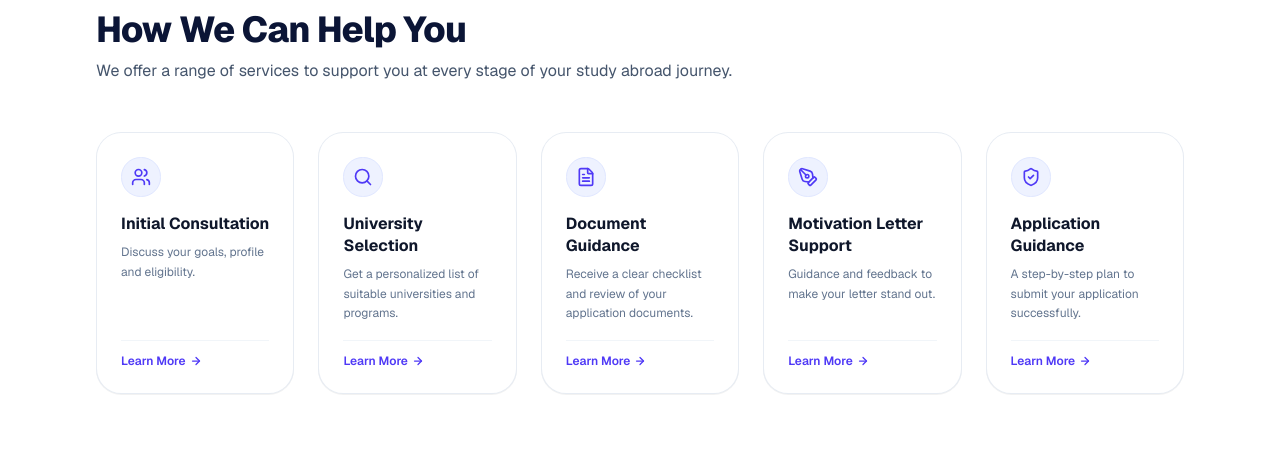
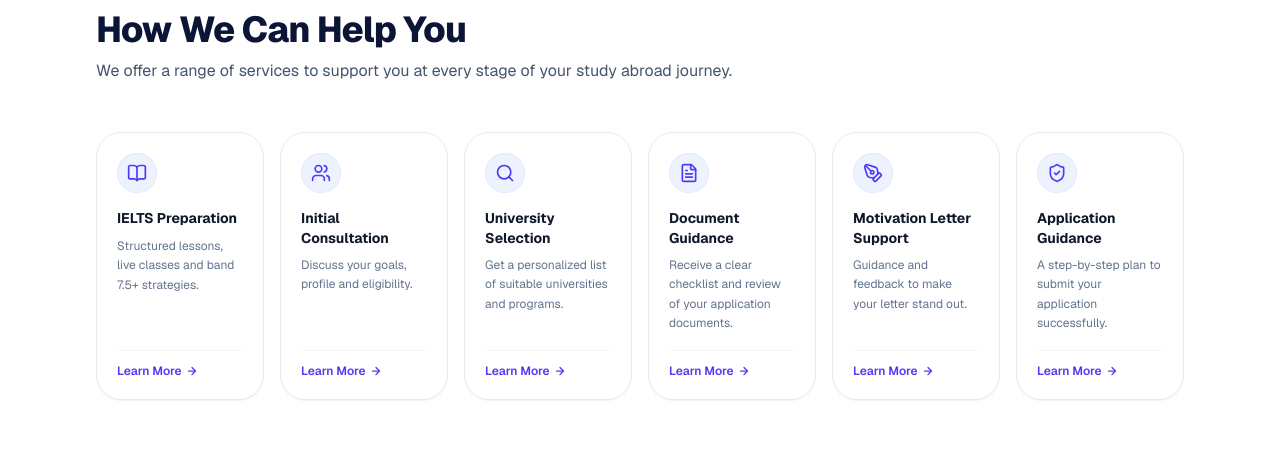
Before and after one commit to zineddine240/studywithasma, a Next.js app: page / in a window 1280 px wide. Shown: the part 2300-2750 px from the top of the page. Built offline with nearby package versions, Linux system fonts and the light colour scheme; no server answers.

Commit message:
feat(services): add IELTS Preparation as service 1 to services grid

```diff
--- a/src/components/home/NewServicesSection.tsx
+++ b/src/components/home/NewServicesSection.tsx
@@ -4,6 +4,7 @@ import { useRef } from "react";
 import Link from "next/link";
 import {
   ArrowRight,
+  BookOpen,
   FileText,
   PenTool,
   Search,
@@ -22,6 +23,12 @@ interface ServiceItem {
 }
 
 const SERVICES: ServiceItem[] = [
+  {
+    title: "IELTS Preparation",
+    description: "Structured lessons, live classes and band 7.5+ strategies.",
+    icon: BookOpen,
+    href: "/courses",
+  },
   {
     title: "Initial Consultation",
     description: "Discuss your goals, profile and eligibility.",
@@ -132,17 +139,17 @@ export default function NewServicesSection() {
           </p>
         </div>
 
-        {/* 5 Services Grid */}
+        {/* 6 Services Grid */}
         <div
           ref={gridRef}
-          className="grid grid-cols-1 sm:grid-cols-2 md:grid-cols-3 xl:grid-cols-5 gap-4 sm:gap-6"
+          className="grid grid-cols-1 sm:grid-cols-2 md:grid-cols-3 xl:grid-cols-6 gap-4"
         >
           {SERVICES.map((service, index) => {
             const Icon = service.icon;
             return (
               <div
                 key={index}
-                className="group bg-white rounded-2xl border border-slate-200/80 p-5 sm:p-6 shadow-2xs hover:shadow-md hover:border-indigo-200 transition-all duration-200 flex flex-col justify-between"
+                className="group bg-white rounded-2xl border border-slate-200/80 p-5 shadow-2xs hover:shadow-md hover:border-indigo-200 transition-all duration-200 flex flex-col justify-between"
               >
                 <div>
                   {/* Purple Circular/Rounded Icon */}
@@ -150,7 +157,7 @@ export default function NewServicesSection() {
                     <Icon className="w-5 h-5 stroke-[2]" />
                   </div>
 
-                  <h3 className="text-sm sm:text-base font-bold text-slate-900 mb-2 leading-snug">
+                  <h3 className="text-sm font-bold text-slate-900 mb-2 leading-snug">
                     {service.title}
                   </h3>
 
```
